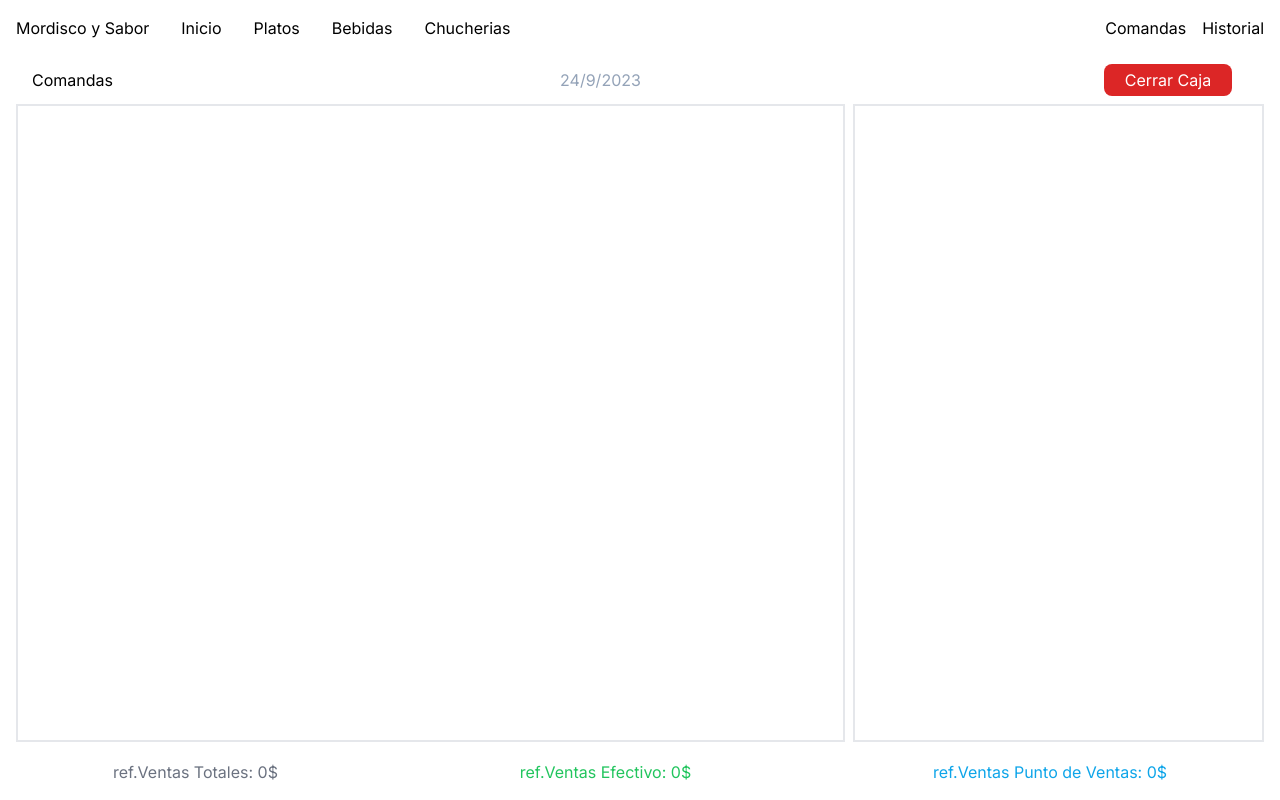
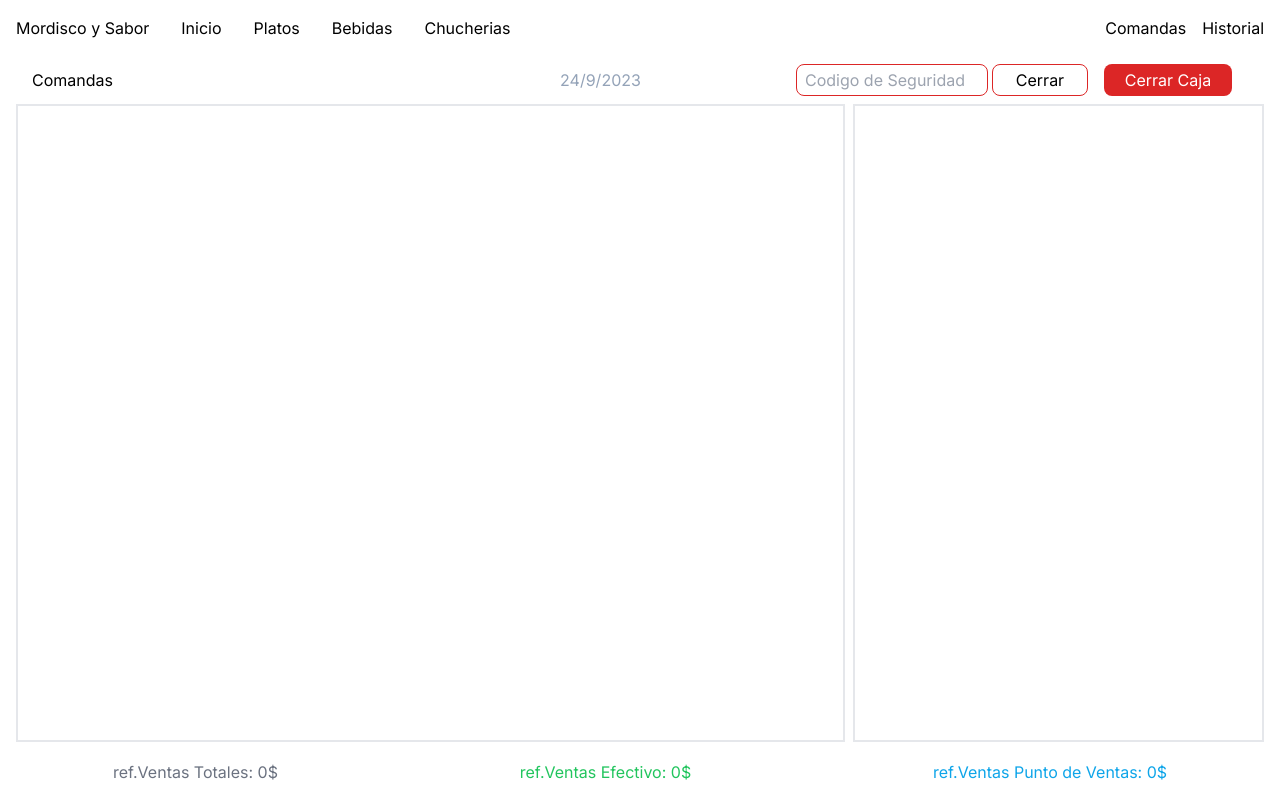
Before and after one commit to 30Bkr/sistema, a Next.js app: page /comandas in a window 1280 px wide. Both pictures are taken after a click on the button "Cerrar Caja". Built offline with nearby package versions, Linux system fonts and the light colour scheme.

Commit message:
agregamos cambios

```diff
--- a/src/app/comandas/page.jsx
+++ b/src/app/comandas/page.jsx
@@ -1,14 +1,21 @@
 'use client'
 import { usePedidos } from '@/context/ComidaContext'
-import React from 'react'
+import React, { useState } from 'react'
 import Facturas from '../../../components/Facturas'
 import { precioTotal } from '@/utils'
 import '../globals.css'
 import Comanda from '../../../components/Comanda'
 
+const codigo = 'laspaolas'
+
 
 const Ventas = () => {
     const {comandas, historia, setHistoria, setComandas } = usePedidos();
+    const [verificar, setVerificar] = useState({
+        confirmar: false,
+        value: '',
+    })
+
     let fecha = new Date();
     let pi = fecha.getDate();
     let pe = fecha.getMonth() +1;
@@ -30,7 +37,7 @@ const Ventas = () => {
     const final = Object.entries(contador)
     const resultado = precioTotal(comandas);
 
-    const cerrar = () => {
+    const confirmado = () => {
         const caja = {
             dia: pi,
             mes: pe,
@@ -41,15 +48,59 @@ const Ventas = () => {
         }
         setHistoria([...historia, caja])
         setComandas([])
+        setVerificar({
+            confirmar: false,
+            value: '',
+        })
+    }
+    const cerrar = () => {
+        setVerificar({
+            ...verificar,
+            confirmar:true,
+        })
+    }
+    const onWrite = (event) => {
+        setVerificar({
+            ...verificar,
+            value: event
+        })
+    }
+    const llave = () => {
+        if(verificar.value === codigo){
+            confirmado()
+        } else {
+            alert('Codigo invalido')
+        }
     }
   return (
     <>
     <div className='flex justify-between items-center mx-4 h-12'>
         <h1 className='mx-4'>Comandas</h1>
         <p className='text-slate-400'>{pi}/{pe}/{po}</p>
-        <button
-        className='mx-8 bg-red-600 text-white rounded-lg w-32 h-8'
-        onClick={()=> cerrar()}>Cerrar Caja</button>
+        <div className='flex relative'>
+            {verificar.confirmar &&
+            <div className='flex absolute right-44 '>
+                <input className='border border-red-600 mr-1  box-border px-2 w-48 rounded-lg'
+                value={verificar.value} placeholder='Codigo de Seguridad' type='password'
+                onChange={(event)=>{
+                    onWrite(event.target.value);
+                }}
+                ></input>
+                <button
+                className= 'border border-solid border-red-600 h-8 w-24 rounded-lg'
+                onClick={()=>(
+                    llave()
+                )}
+                >Cerrar</button>
+            </div>
+            }
+            <button
+            className='mx-8 bg-red-600 text-white rounded-lg w-32 h-8'
+            onClick={()=> cerrar()}>
+                Cerrar Caja
+            </button>
+        </div>
+
     </div>
     <div className='flex  relative'>
         <div className='grid grid-cols-3 w-full'>
```
